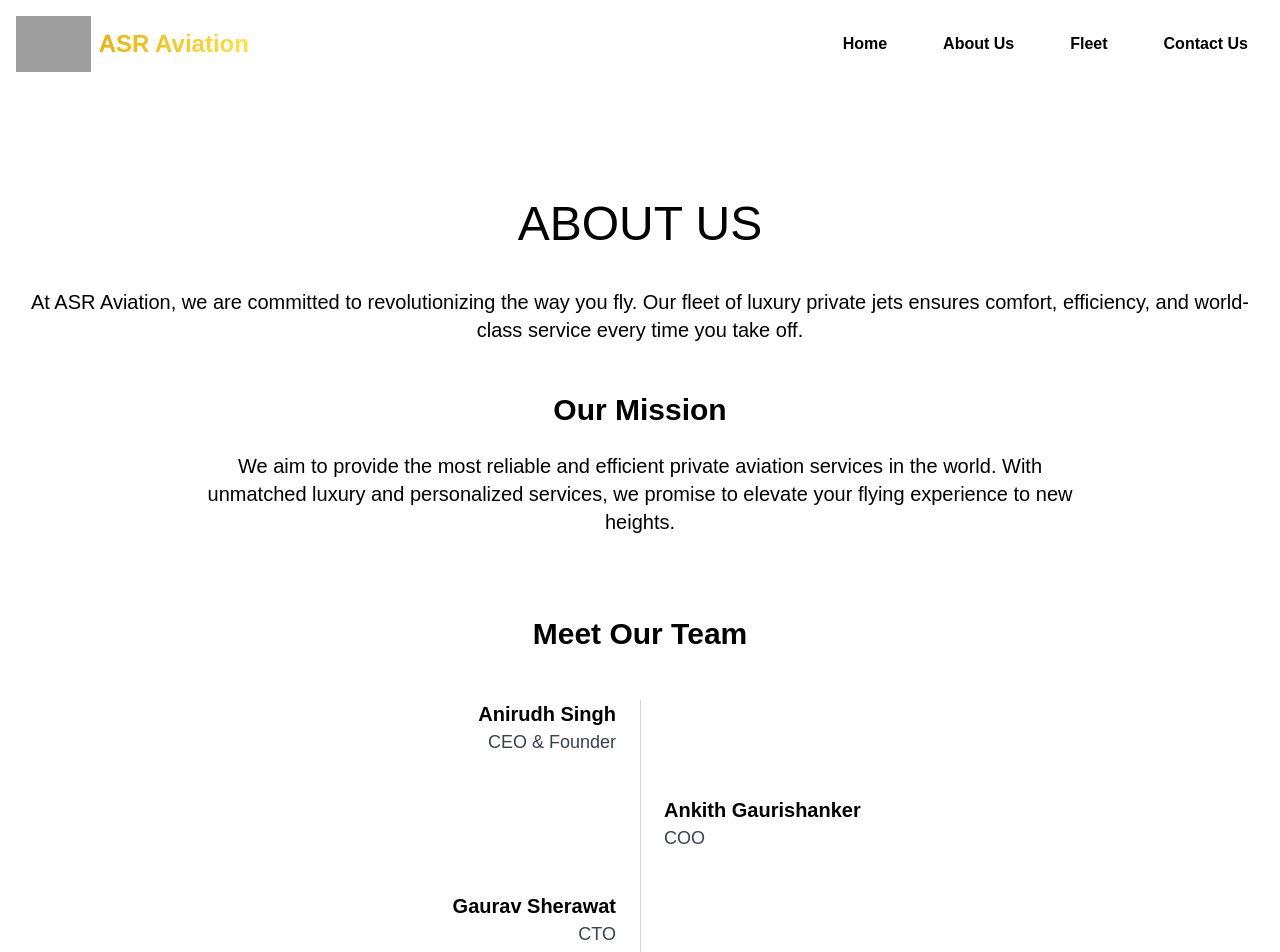
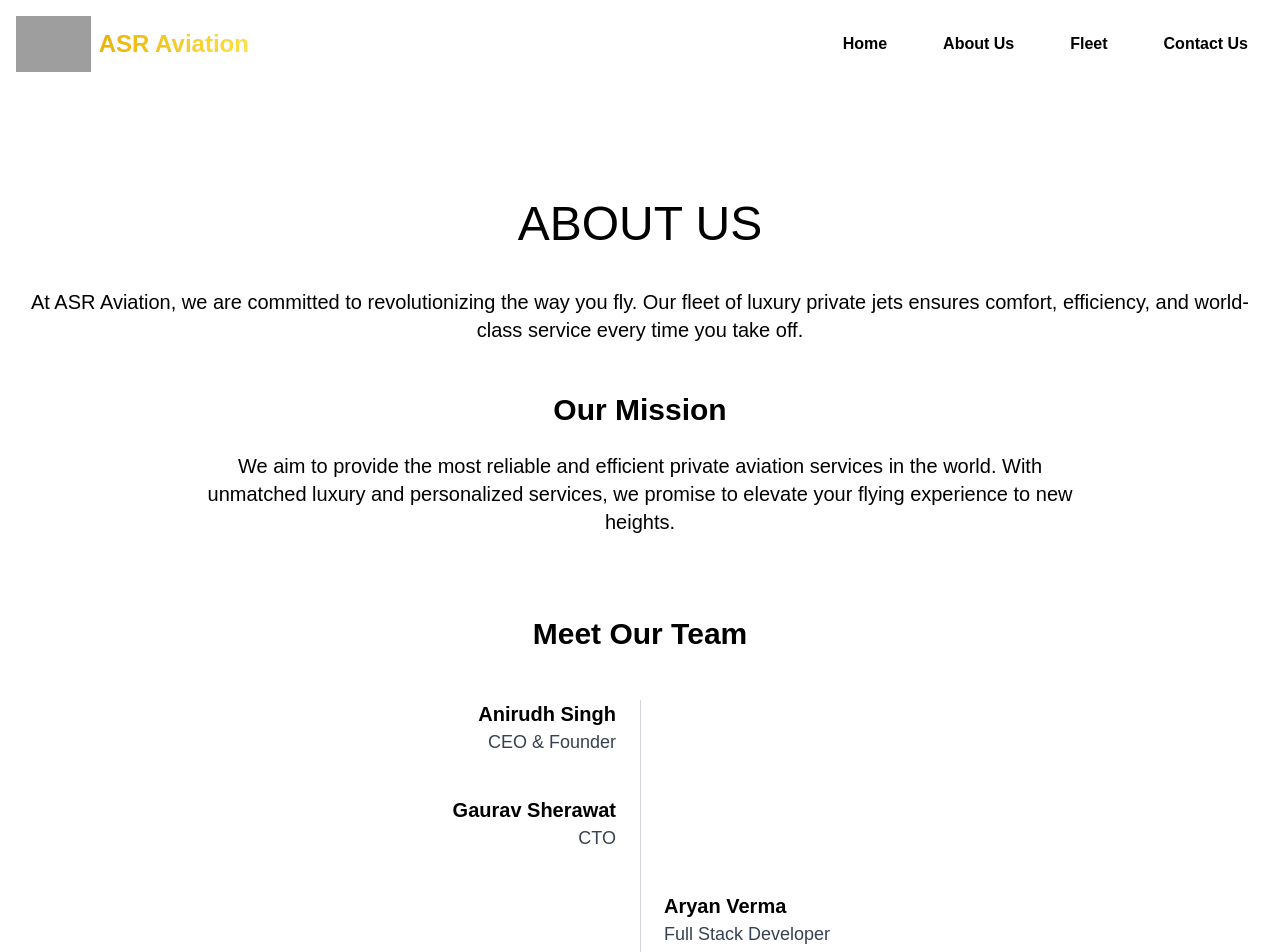
Before and after one commit to starkver23/ASR-Aviation, a Vue app: page /about in a window 1280 px wide. Shown: the top 952 px of the page. Built offline with nearby package versions, Linux system fonts and the light colour scheme; grey boxes are pictures that could not be loaded.

Commit message:
Add initial code

```diff
--- a/src/pages/AboutUs.js
+++ b/src/pages/AboutUs.js
@@ -41,15 +41,6 @@ const AboutUs = () => {
                 <p className="text-lg text-gray-700">CEO & Founder</p>
               </div>
               <div className="w-1/2"></div>
-            </div>
-
-            {/* Team Member 2 */}
-            <div className="flex justify-between items-center">
-              <div className="w-1/2"></div>
-              <div className="w-1/2 text-left pl-6">
-                <h3 className="text-xl font-bold">Ankith Gaurishanker</h3>
-                <p className="text-lg text-gray-700">COO</p>
-              </div>
             </div>
 
             {/* Team Member 3 */}
```
